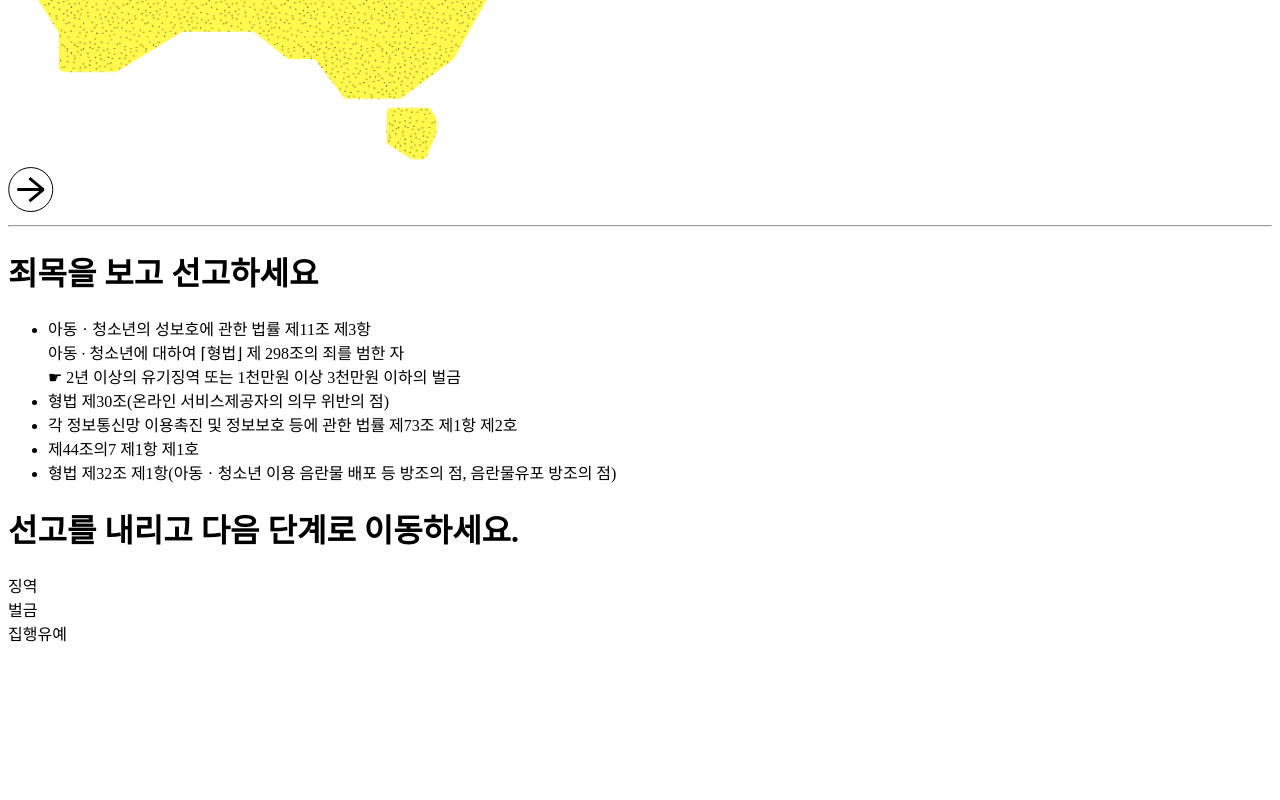
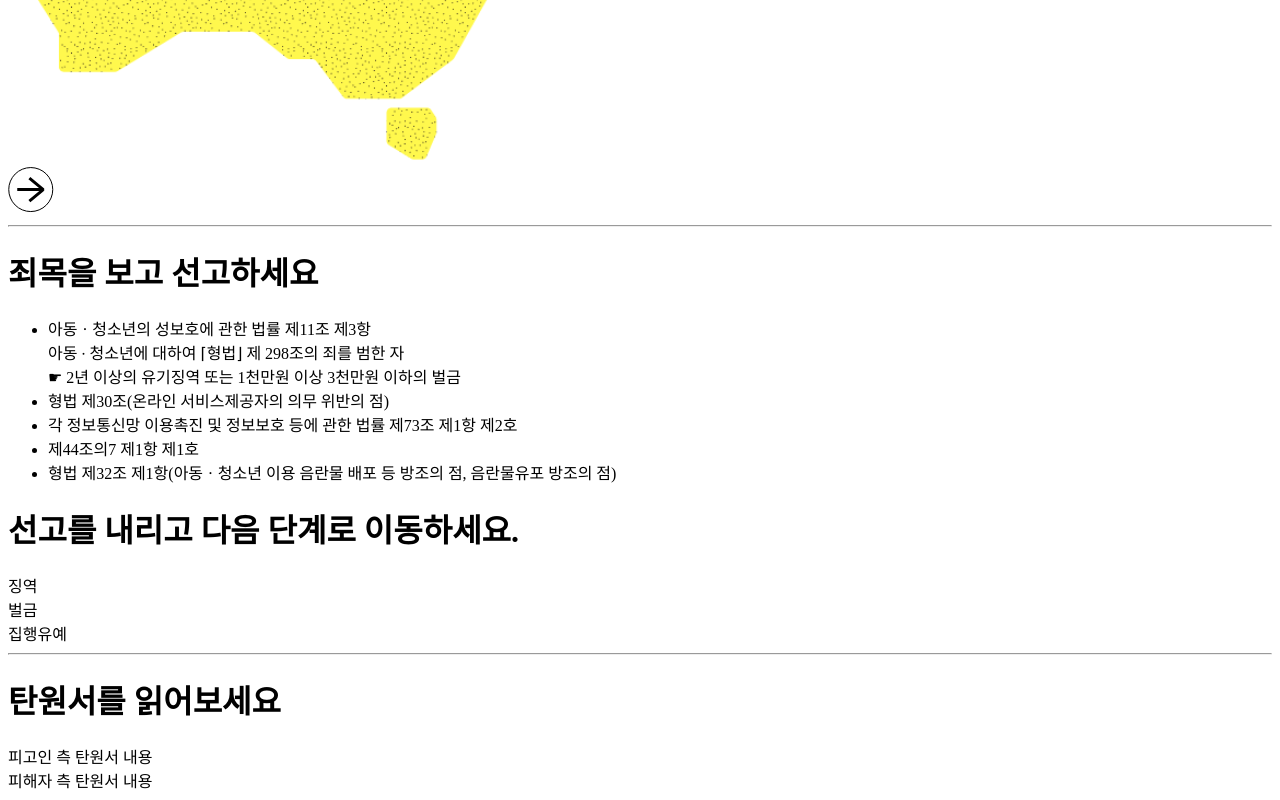
Before and after one commit to newshunter12/judgement-simulator, a Next.js app: page /data/1 in a window 1280 px wide. Shown: the part 355-1155 px from the top of the page. Before the commit the page ends 1008 px from the top, so only its background shows below. Built offline with nearby package versions, Linux system fonts and the light colour scheme.

Commit message:
feat: create CasePsychology Component
- changed yml data properties

```diff
--- /dev/null
+++ b/components/CasePsychology.tsx
@@ -0,0 +1,24 @@
+import React from "react";
+
+interface Props {
+  petition: {
+    defendant: string;
+    victim: string;
+  };
+}
+
+function CasePsychology({ petition }: Props): React.ReactElement {
+  const defendant = petition.defendant;
+  const victim = petition.victim;
+
+  return (
+    <div>
+      <h1>탄원서를 읽어보세요</h1>
+
+      <div>{defendant} </div>
+      <div>{victim}</div>
+    </div>
+  );
+}
+
+export default CasePsychology;
--- a/components/Judgement.tsx
+++ b/components/Judgement.tsx
@@ -1,3 +1,4 @@
+import CasePsychology from "./CasePsychology";
 import Description from "./Description";
 import SentenceCondition from "./SentenceCondition";
 import Case from "utils/Case.interface";
@@ -11,7 +12,6 @@ interface Props {
 //TODO: 유저가 어디 메뉴에 있는지에 대한 정보를 useState로 두기
 function Judgement({ caseObject, caseName }: Props): React.ReactElement {
   if (caseObject === undefined) return <div>Loading...</div>;
-
   return (
     <div>
       <div>
@@ -27,6 +27,10 @@ function Judgement({ caseObject, caseName }: Props): React.ReactElement {
       <div>
         <SentenceCondition statutes={caseObject.statutes} />
       </div>
+      <hr />
+      <div>
+        <CasePsychology petition={caseObject.petition} />
+      </div>
     </div>
   );
 }
--- a/utils/crimeCases.yml
+++ b/utils/crimeCases.yml
@@ -48,10 +48,9 @@
       sentencing:
 
   # 탄원서
-  petitions:
-    - isDefendant: true  # 피해자 측 or 가해자 측
-      content: "피고인 측 탄원서 내용"
-
+  petition:
+      defendant: "피고인 측 탄원서 내용"
+      victim: "피해자 측 탄원서 내용"
 
   # 실제 판결 결과
   result:
```
Also changed, not shown: utils/Case.interface.tsx (+5 -6 lines).
